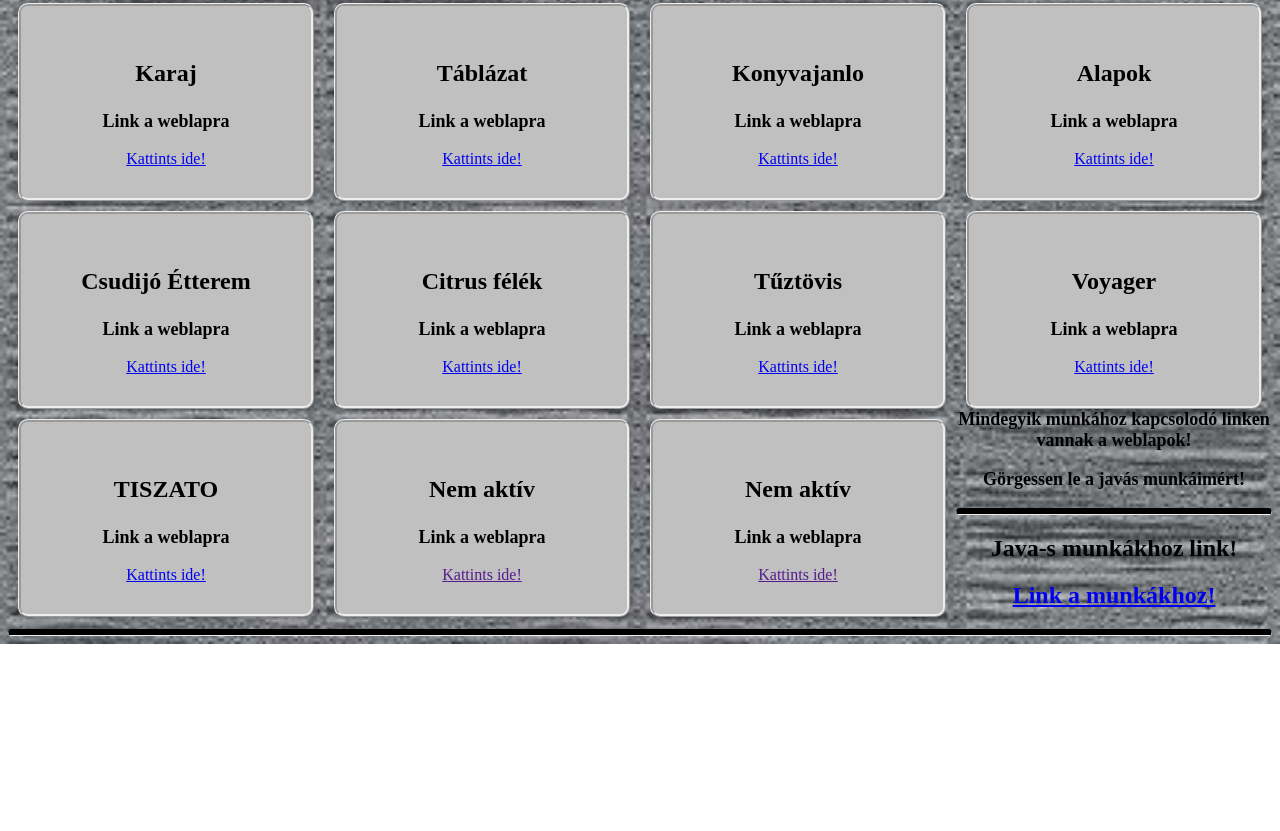
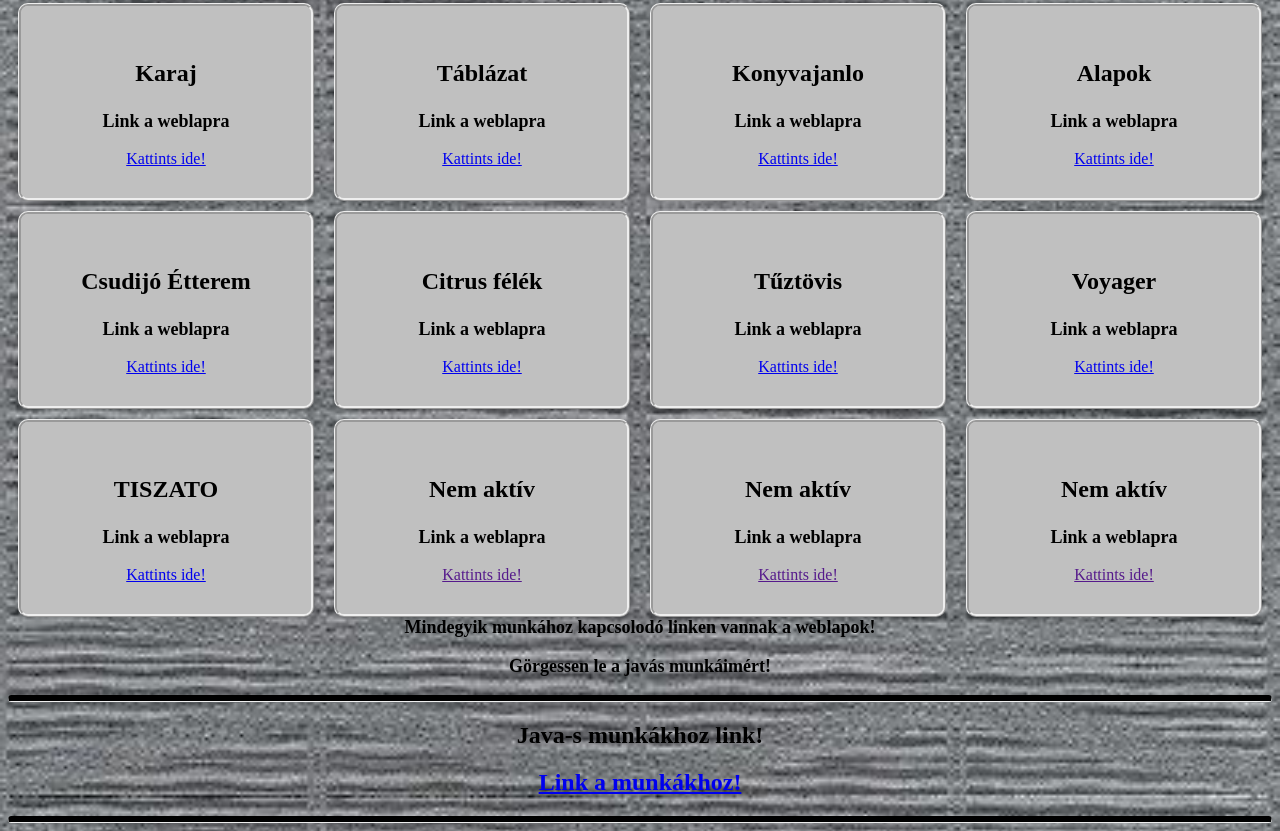
Before and after one commit to MoriczJanos113C/OSSZESMUNKA, a plain HTML site: page index.html in a window 1280 px wide. Shown: the part 482-1313 px from the top of the page. Before the commit the page ends 1126 px from the top, so only its background shows below. Drawn offline with Linux system fonts and the light colour scheme.

Commit message:
feltöltés

```diff
--- a/index.html
+++ b/index.html
@@ -130,6 +130,13 @@
               <a href="">Kattints ide!</a>
             </div>
           </div>
+          <div class="column">
+            <div class="card">
+              <h3>Nem aktív</h3>
+              <p>Link a weblapra</p>
+              <a href="">Kattints ide!</a>
+            </div>
+          </div>
 
         </div>
     </br>
```
